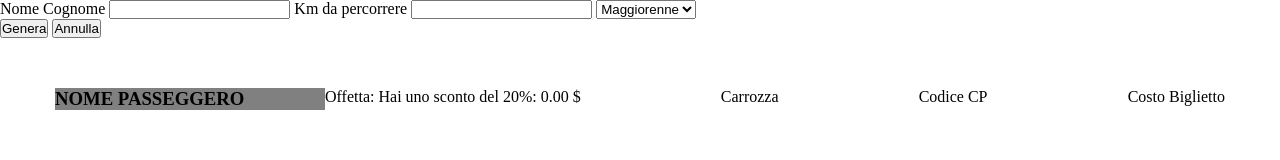
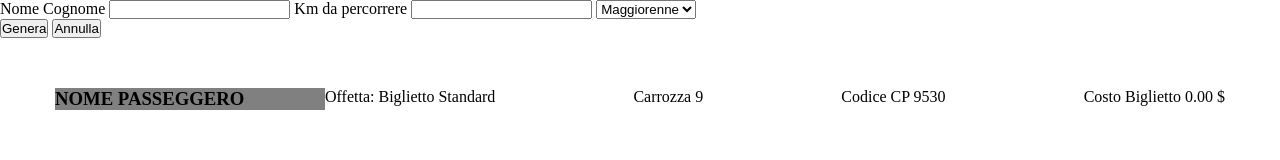
Before and after one commit to Massimiliano214/js-biglietto-treno-form, a plain HTML site: page index.html in a window 1280 px wide. Both pictures are taken after a click on the button "Genera". Drawn offline with Linux system fonts and the light colour scheme.

Commit message:
aggiunta comparsa ticket

```diff
--- a/css/style.css
+++ b/css/style.css
@@ -4,9 +4,15 @@
     box-sizing: border-box;
 }
 
+.d-flex {
+    display: flex;
+}
+
+.d-none {
+    display: none;
+}
 .biglietto {
     max-width: 1170px;
-    display: flex;
     margin: 50px auto;
 }
 
--- a/index.html
+++ b/index.html
@@ -24,15 +24,16 @@
     <button id="avvio_form">Genera</button>
     <button id="reset_form">Annulla</button>
 
-    <div class="biglietto">
+    <div id="ticket" class="biglietto d-none">
         <div class="dati_passeggero">
             <h3>NOME PASSEGGERO</h3>
+            <h4><span id="nome_cog"></span></h4>
         </div>
         <div class="altri_dati">
-            <div>Offetta: <span id="prezzoTreno"></span></div>
-            <div>Carrozza</div>
-            <div>Codice CP</div>
-            <div>Costo Biglietto</div>
+            <div>Offetta: <span id="tipo_biglietto"></span> </div>
+            <div>Carrozza <span id="numero_carrozza"></span></div>
+            <div>Codice CP <span id="codice_cp"></span></div>
+            <div>Costo Biglietto<span id="prezzoTreno"></span></div>
         </div>
     </div>
     <script type="text/javascript" src="js/main.js"></script>
--- a/js/main.js
+++ b/js/main.js
@@ -15,6 +15,12 @@ avvioForm.addEventListener("click",
         const etaSelezionata = selettoreEta.value;
         console.log(etaSelezionata);
 
+        let visibilita = document.getElementById("ticket");
+         visibilita.classList.add("d-flex");
+         visibilita.classList.remove("d-none");
+
+        document.getElementById("nome_cog").innerHTML = nomeCognomeScelti;
+
         let prezzo = kmScelti * 0.21;
 
         console.log (prezzo);
@@ -31,25 +37,41 @@ avvioForm.addEventListener("click",
         console.log(prezzo);
         console.log(prezzo.toFixed(2));
 
-        if (etaSelezionata == maggiore65) {
+        if (etaSelezionata > maggiore65) {
             document.getElementById("prezzoTreno").innerHTML =
             `
-                Hai uno sconto del 40%:
+
                 ${prezzo.toFixed(2)}
                 $
             `;
-        } else if (etaSelezionata == minorenne) {
+
+            document.getElementById("tipo_biglietto").innerHTML =
+            `
+                Biglietto Super Scontato
+            `;
+        } else if (etaSelezionata < minorenne) {
             document.getElementById("prezzoTreno").innerHTML =
             `
-                Hai uno sconto del 20%:
+
                 ${prezzo.toFixed(2)}
                 $
             `;
+
+            document.getElementById("tipo_biglietto").innerHTML =
+            `
+                Biglietto Scontato
+            `;
+
         } else {
             document.getElementById("prezzoTreno").innerHTML =
             `
                 ${prezzo.toFixed(2)}
                 $
+            `;
+
+            document.getElementById("tipo_biglietto").innerHTML =
+            `
+                Biglietto Standard
             `;
         }
     }
@@ -73,3 +95,11 @@ resetForm.addEventListener('click',
         selettoreEta.value = "";
     }
 );
+
+const numeroCarrozza = Math.floor((Math.random() * 9)) + 1;
+
+document.getElementById("numero_carrozza").innerHTML = numeroCarrozza;
+
+const codiceCP = Math.floor((Math.random() * 999)) + 9000;
+
+document.getElementById("codice_cp").innerHTML = codiceCP;
```
